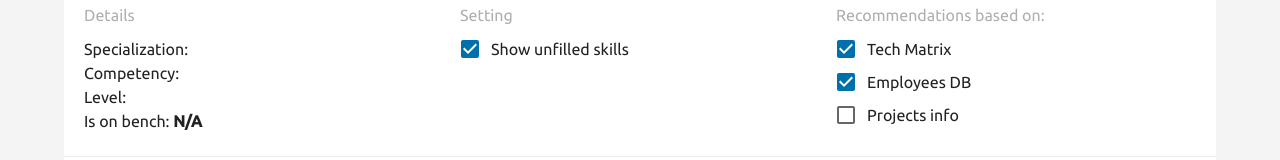
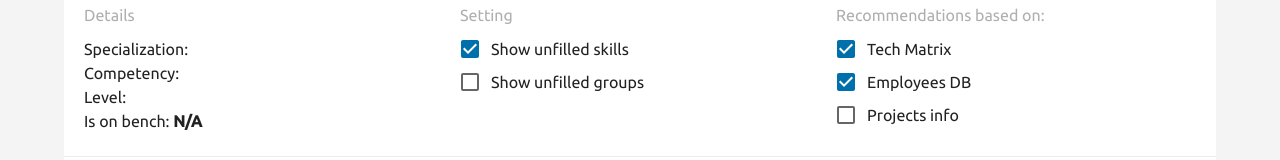
Before and after one commit to avoytovich/SS, a React (Create React App) app: page /employees/1 in a window 1280 px wide. Shown: the part 171-331 px from the top of the page. Built offline with nearby package versions, Linux system fonts and the light colour scheme; no server answers.

Commit message:
[issue-171] Fix sorting and add show unfilled groups setting

```diff
--- a/src/common/helpers.js
+++ b/src/common/helpers.js
@@ -52,7 +52,7 @@ export function getComparator(order, orderBy) {
   if (Array.isArray(order)) {
     return (a, b) => {
       for (let i = 0; i < orderBy.length; i += 1) {
-        const r = descendingComparator(a, b, orderBy[i]) * (order[i] === 'DESC' ? 1 : -1);
+        const r = descendingComparator(a, b, orderBy[i]) * (order[i] === DESC ? 1 : -1);
         if (r !== 0) {
           return r;
         }
--- a/src/pages/EmployeeDetails.js
+++ b/src/pages/EmployeeDetails.js
@@ -52,6 +52,7 @@ export default function EmployeeDetails() {
   const { employeeId } = useParams();
   const history = useHistory();
   const [showUnfilledSkills, setShowUnfilledSkills] = useState(true);
+  const [showUnfilledGroups, setShowUnfilledGroups] = useState(false);
   const [techMatrixChecked, setTechMatrixChecked] = useState(true);
   const [employeesDBChecked, setEmployeesDBChecked] = useState(true);
   const [projectsInfoChecked, setProjectsInfoChecked] = useState(false);
@@ -95,7 +96,7 @@ export default function EmployeeDetails() {
 
   // set whole skillGroups List with total count
   // and number of skills which are selected for employee
-  const skillGroupsList = useMemo(
+  const unfilledSkillGroups = useMemo(
     () =>
       skillGroups.map(({ Name, Skills }) => {
         // find whether employee has current skillGroup
@@ -117,6 +118,13 @@ export default function EmployeeDetails() {
       }),
     [employeeDetails, skillGroups]
   );
+
+  const filledSkillGroups = useMemo(
+    () => unfilledSkillGroups.filter(s => s.employeesSkillsCount > 0),
+    [unfilledSkillGroups]
+  );
+
+  const skillGroupsList = showUnfilledGroups ? unfilledSkillGroups : filledSkillGroups;
 
   // set an array of employee's skills according to selected skillGroup
   const employeeSkillsList = useMemo(
@@ -255,6 +263,15 @@ export default function EmployeeDetails() {
                       }
                       label="Show unfilled skills"
                     />
+                    <FormControlLabel
+                      control={
+                        <Checkbox
+                          checked={showUnfilledGroups}
+                          onChange={() => setShowUnfilledGroups(!showUnfilledGroups)}
+                        />
+                      }
+                      label="Show unfilled groups"
+                    />
                   </Grid>
                   <Grid item xs={4}>
                     <Typography variant={'employeeDetailsSettingsTitle'}>
```
